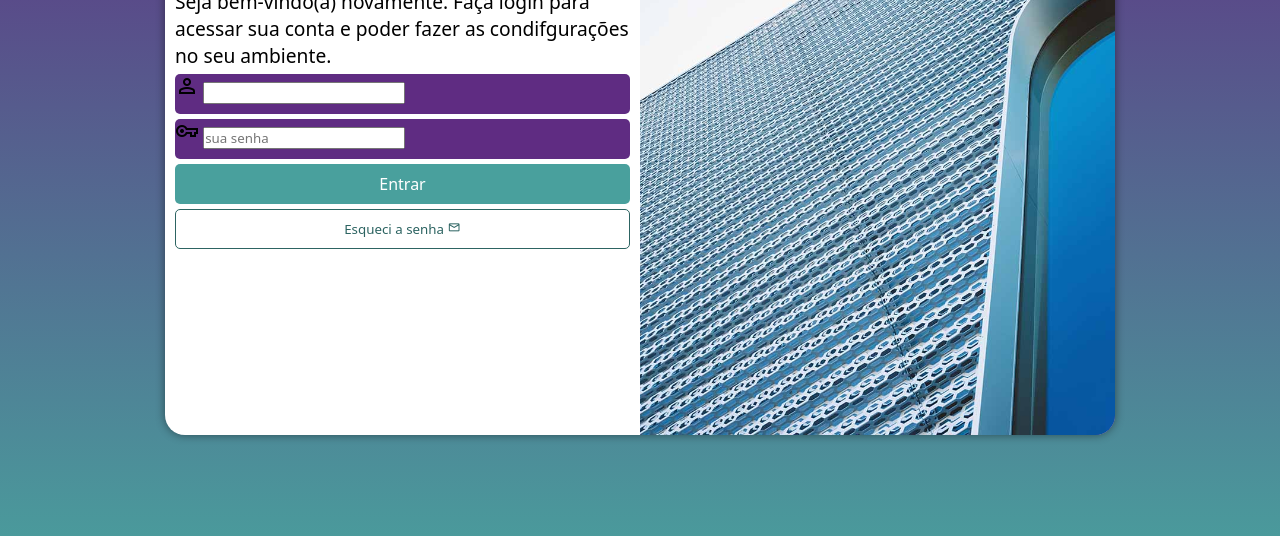
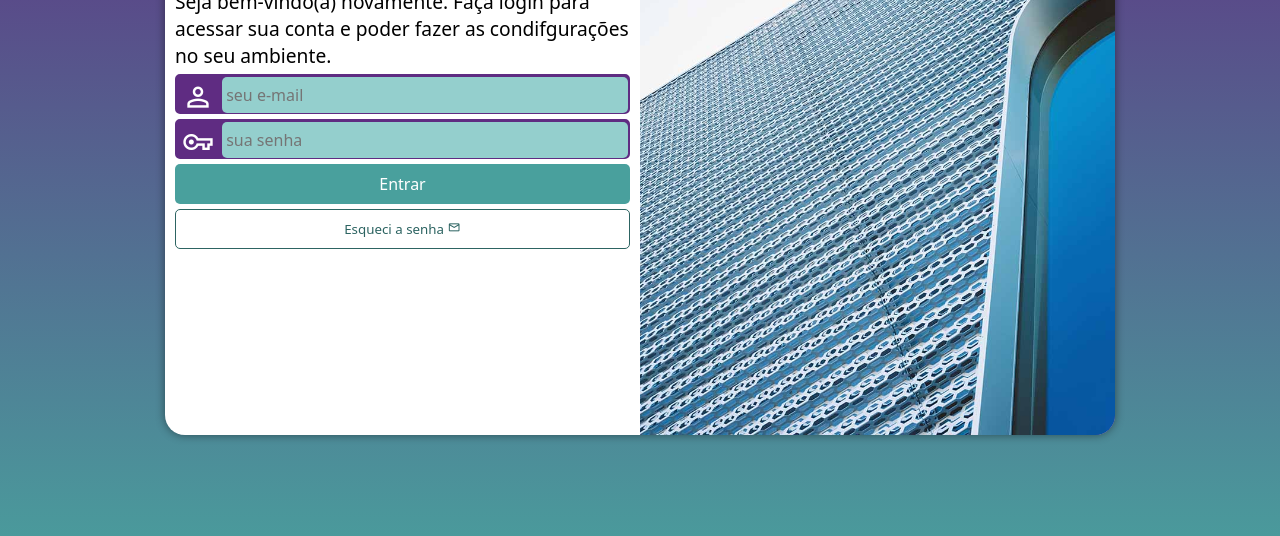
Before and after one commit to reuelsilva/projeto-login, a plain HTML site: page index.html in a window 1280 px wide. Shown: the part 220-756 px from the top of the page. Drawn offline with nearby package versions, Linux system fonts and the light colour scheme.

Commit message:
Novos estilos de ícones e input

```diff
--- a/estilos/style.css
+++ b/estilos/style.css
@@ -9,8 +9,8 @@
 *{
     margin: 0px;
     padding: 0px;
+    box-sizing: border-box;
     font-family: system-ui, -apple-system, BlinkMacSystemFont, 'Segoe UI', Roboto, Oxygen, Ubuntu, Cantarell, 'Open Sans', 'Helvetica Neue', sans-serif;
-    box-sizing: border-box;
 }
 
 html, body{
@@ -33,12 +33,12 @@ section#login{
     box-shadow: 0px 0px 10px rgba(0, 0, 0, 0.450);
 
     position: absolute;
+
+    overflow: hidden;
+
     top: 50%;
     left: 50%;
     transform: translate(-50%, -50%);
-
-    overflow: hidden;
-
     transition: width 0.5s, height 0.5s;
     transition-timing-function: ease;
 }
@@ -67,13 +67,37 @@ div#formulario > p{
 
 form > div.campo{
     background-color: #5f2c82;
+    border: 2px solid #5f2c82;
     height: 40px;
     border-radius: 5px;
     margin: 5px 0px;
 }
 
-form div.campo label{
+div.campo label{
     display: none;
+}
+
+div.campo > i{
+    color: white;
+    font-size: 2em;
+    width: 40px;
+    padding: 5px;
+}
+
+div.campo > input{
+    background-color: #94cfcd;
+    font-size: 1em;
+    width: calc(100% - 45px);
+    height: 100%;
+    border: none;
+    border-radius: 5px;
+    padding: 4px;
+    transform: translate(1px, -12px);
+}
+
+div.campo > input:focus{
+    background-color: white;
+    outline: none;
 }
 
 form > input[type=submit]{
--- a/index.html
+++ b/index.html
@@ -21,7 +21,7 @@
                 <form action="#" method="post" autocomplete="on">
                     <div class="campo">
                         <i class="material-symbols-outlined">person</i>
-                        <input type="email" name="" id="" autocomplete="email" required maxlength="30">
+                        <input type="email" name="" id="" autocomplete="email" required maxlength="30" placeholder="seu e-mail">
                         <label for="">Login</label>
                     </div>
                     <div class="campo">
```
